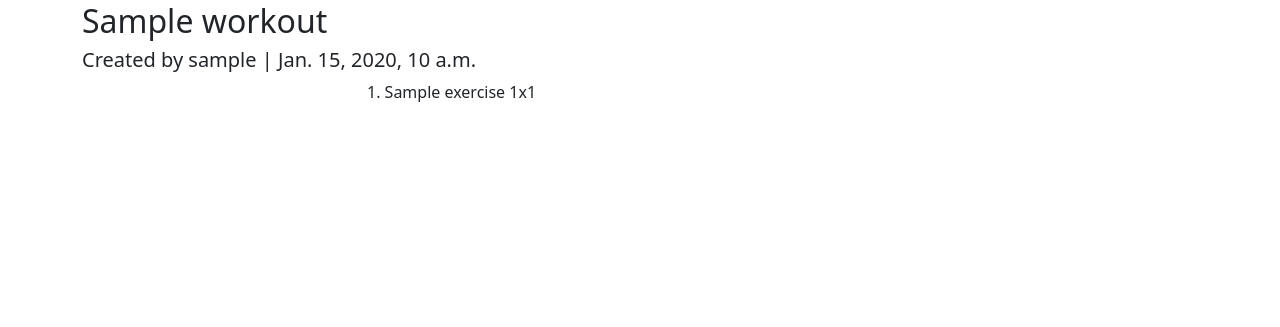
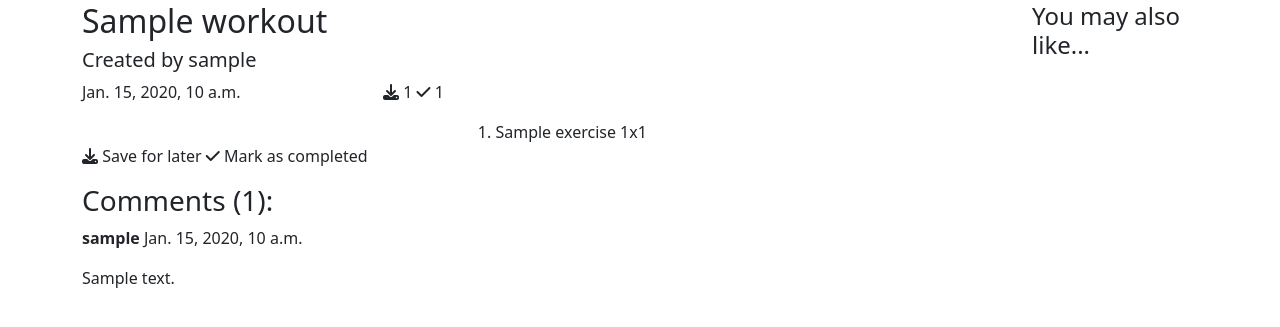
Before and after one commit to mariacjones1/build-fitness, a Django app: a page that uses templates/workout_detail.html in a window 1280 px wide. Shown: the part 114-441 px from the top of the page. Run offline with Django 3.2, Linux system fonts and the light colour scheme; tables that the repository leaves empty hold one stand-in row (values such as "Sample post"); some libraries are stand-ins or nearby versions.

Commit message:
Add sections to workout detail template

```diff
--- a/planner/views.py
+++ b/planner/views.py
@@ -6,7 +6,7 @@ from .models import Workout, Category
 
 def homepage(request):
     workout = Workout.objects.all()[:3]
-    category = Category.objects.all()
+    category = Category.objects.all().order_by('id')
     return render(request, 'index.html',
                   {'Workout': workout, 'Category': category})
 
@@ -27,7 +27,8 @@ class CategoryList(generic.ListView):
     def get_queryset(self):
         self.category = get_object_or_404(
             Category, slug=self.kwargs['category_name'])
-        return Workout.objects.filter(category=self.category)
+        return Workout.objects.filter(
+            category=self.category).order_by('-created_on')
 
 
 class WorkoutDetail(View):
@@ -40,11 +41,19 @@ class WorkoutDetail(View):
     def get(self, request, slug, *args, **kwargs):
         queryset = Workout.objects.all()
         workout = get_object_or_404(queryset, slug=slug)
+        comments = workout.comments.filter(
+            approved=True).order_by("created_on")
+        saved = False
+        completed = False
 
         return render(
             request,
             "workout_detail.html",
             {
                 "workout": workout,
+                "comments": comments,
+                "commented": False,
+                "saved": saved,
+                "completed": completed,
             }
         )
--- a/templates/workout_detail.html
+++ b/templates/workout_detail.html
@@ -4,21 +4,54 @@
 
 <div class="container">
     <div class="row">
+        <div class="col-md-10">
+            <div class="row">
                 <h2>{{ workout.name }}</h2>
-        <h5>Created by {{ workout.author }} | {{ workout.created_on }}</h5>
+                <h5>Created by {{ workout.author }}</h5>
+                <div class="row">
                     <div class="col-md-3">
+                        <p>{{ workout.created_on}}</p>
+                    </div>
+                    <div class="col-md-2">
+                        <p class="text-end"><i class="fa-solid fa-download"></i> {{ workout.number_of_saves }} <i class="fa-solid fa-check"></i> {{ workout.number_of_completed }}</p>
+                    </div>
+                </div>
+                <div class="col-md-5">
                     {% if "placeholder" in workout.image.url %}
                     <img class="card-img-top" src=" {{ workout.category.image.url }}" style="height: 30vh; object-fit: cover;">
                     {% else %}
                     <img class="card-img-top" src=" {{ workout.image.url }}">
                     {% endif %}
                 </div>
-        <div class="col-md-6">
+                <div class="col-md-5">
                     {% for exercise in workout.exercises.all %}
                         {{ forloop.counter }}. {{ exercise.name }} {{ exercise.sets }}x{{ exercise.reps }}<br>
                     {% endfor %}
                 </div>
             </div>
+            <div class="col-md-4">
+                <p><i class="fa-solid fa-download"></i> Save for later
+                    <i class="fa-solid fa-check"></i> Mark as completed</p>
+            </div>
+            <div class="col-md-6">
+                {% with comments.count as total_comments %}
+                <h3>Comments ({{ total_comments }}):</h3>
+                {% endwith %}
+                <div class="card-body">
+                    {% for comment in comments %}
+                    <div class="comments">
+                        <p><strong>{{ comment.user }}</strong> {{ comment.created_on }}</p>
+                        {{ comment.body }}
+                    </div>
+                    {% endfor %}
+                </div>
+            </div>
+        </div>
+        <div class="col-md-2">
+            <h4>You may also like...</h4>
+        </div>
+    </div>
+
 </div>
 
 {% endblock content %}
```
Lines whose indentation alone changed are shown as unchanged.
